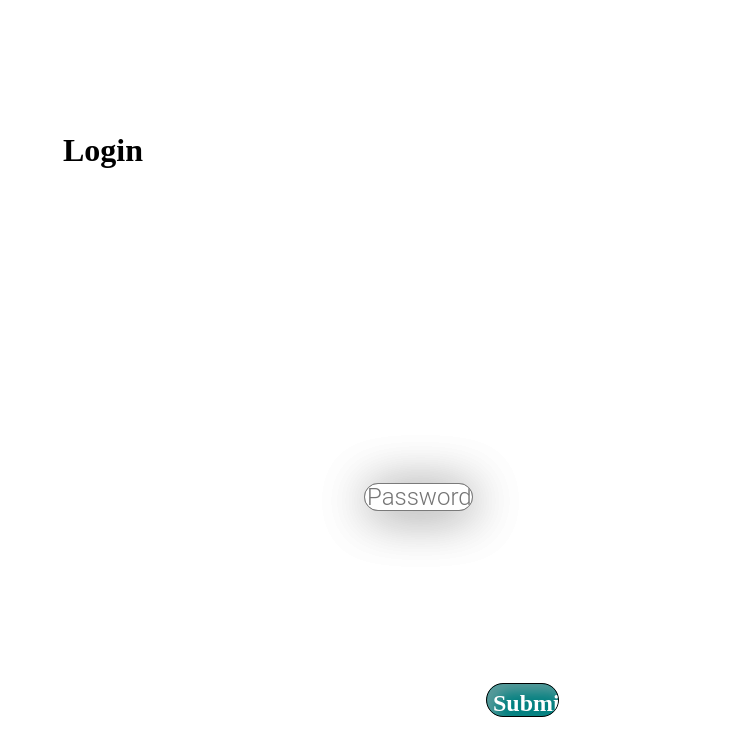
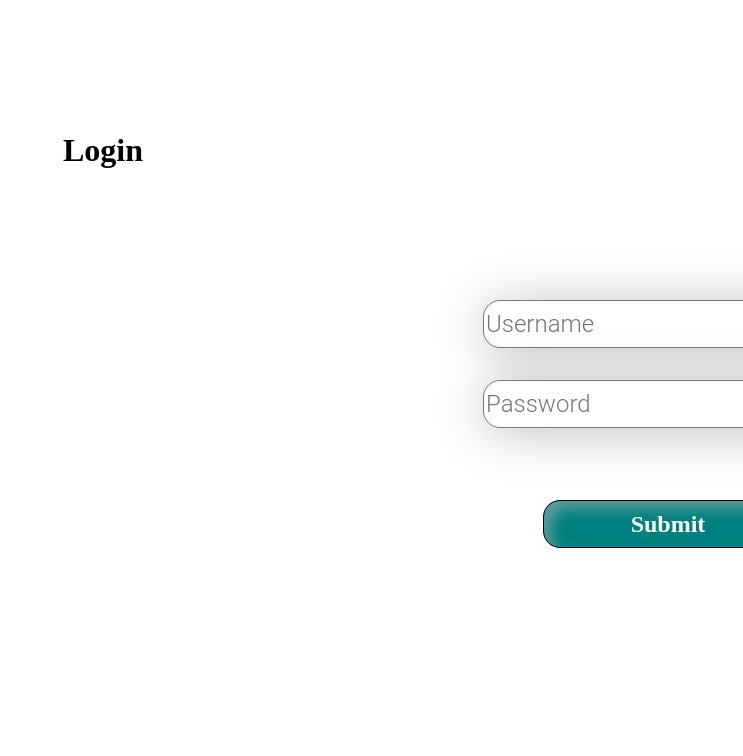
Before and after one commit to Kailas-Nadh/Nimbus, a PHP site: page /styling.html in a window 1280 px wide. Shown: the top 756 px of the page, without its empty margins (537-1280 px from the left). Run offline with PHP 8.4, Linux system fonts and the light colour scheme.

Commit message:
Update style.css

```diff
--- a/style.css
+++ b/style.css
@@ -22,23 +22,34 @@ input[type="text"], input[type="password"] {
 position: absolute;
 width: 374px;
 height: 48px;
-left: 877px;
-top: 470px;
+left: 1020px;
+top: 380px;
 
 background: #FFFFFF;
 border: 1px solid #7A7A7A;
 box-shadow: 2px 4px 50px rgba(0, 0, 0, 0.25);
 border-radius: 17px;
 
+font-family: 'Roboto';
+font-style: normal;
+font-weight: 300;
+font-size: 24px;
+line-height: 28px;
+
+color: #808080;
+}
 
 /* Username */
 
+input[type="text"], input[type="username"] {
+  box-sizing: border-box;
+
 
 position: absolute;
-width: 109px;
-height: 28px;
-left: 901px;
-top: 483px;
+width: 374px;
+height: 48px;
+left: 1020px;
+top: 300px;
 
 font-family: 'Roboto';
 font-style: normal;
@@ -51,25 +62,18 @@ color: #808080;
 }
 
 input[type="submit"] {
-  position: absolute;
-width: 194px;
+position: absolute;
+width: 250px;
 height: 48px;
-left: 967px;
-top: 676px;
+left: 1080px;
+top: 500px;
 
 background: #008080;
 box-shadow: inset 8px 8px 14px rgba(182, 182, 182, 0.5);
 border-radius: 17px;
 
 
-/* LOGIN */
 
-
-position: absolute;
-width: 73px;
-height: 34px;
-left: 1023px;
-top: 683px;
 
 font-family: 'Poppins';
 font-style: normal;
```
